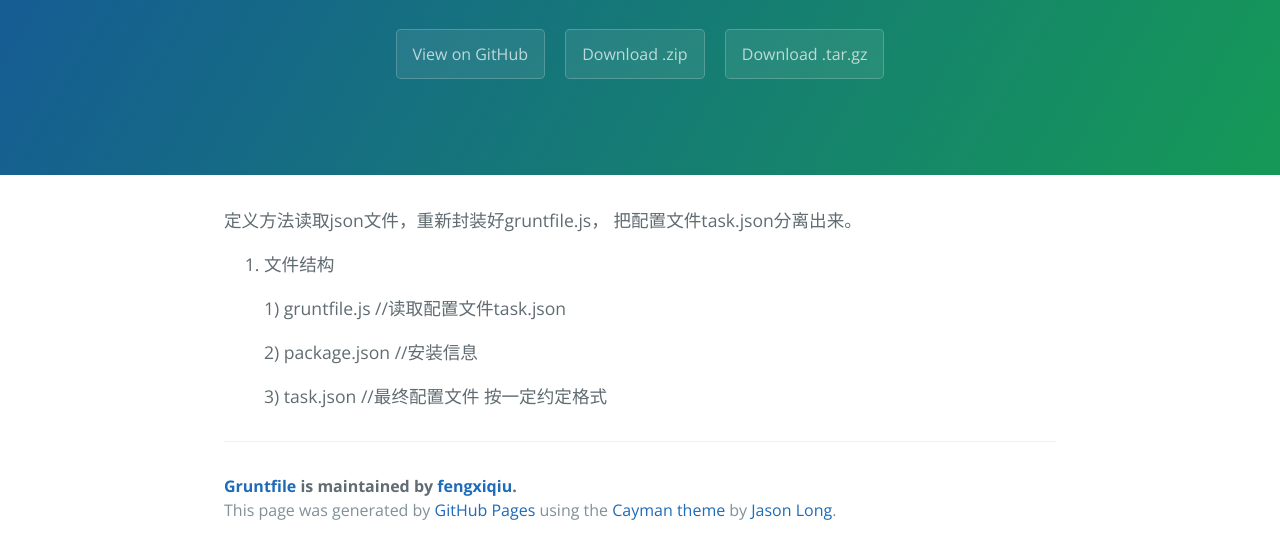
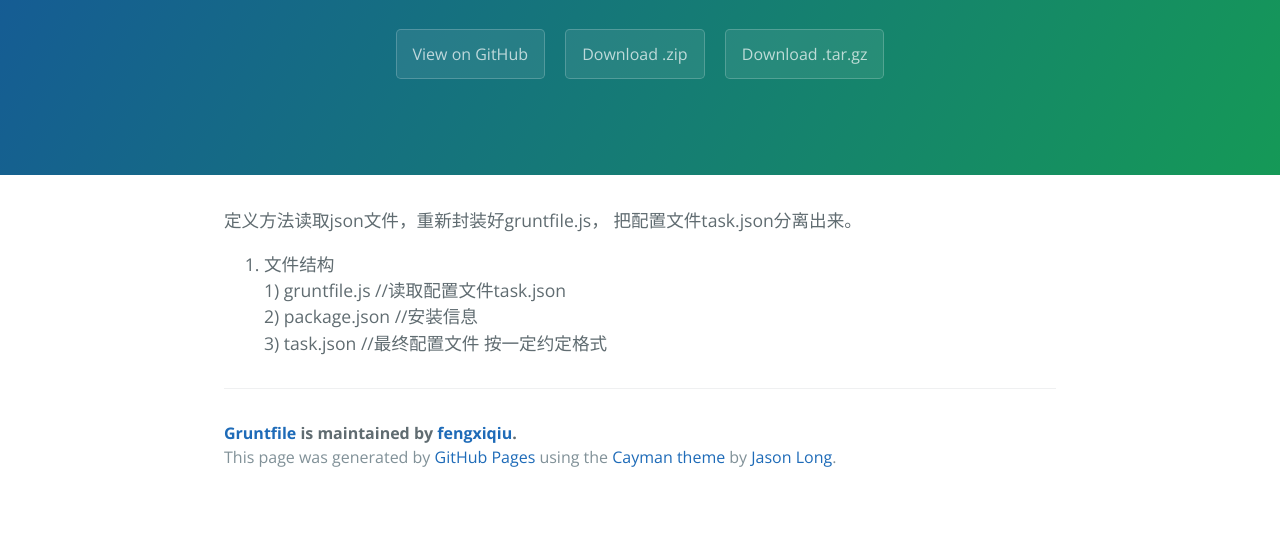
Before and after one commit to fengxiqiu/gruntfile, a website: page index.html in a window 1280 px wide. Shown: the part 208-766 px from the top of the page. Drawn offline with nearby package versions, Linux system fonts and the light colour scheme.

```diff
--- a/index.html
+++ b/index.html
@@ -19,14 +19,13 @@
     </section>
 
     <section class="main-content">
-      <p>定义方法读取json文件，重新封装好gruntfile.js， 把配置文件task.json分离出来。</p>
+      <p>定义方法读取json文件，重新封装好gruntfile.js， 把配置文件task.json分离出来。<br></p>
 
 <ol>
-<li>
-  <p>文件结构</p>
-<p>1) gruntfile.js //读取配置文件task.json</p>
-<p>2) package.json //安装信息</p>
-<p>3) task.json  //最终配置文件 按一定约定格式</p>
+<li>文件结构<br>
+1) gruntfile.js //读取配置文件task.json<br>
+2) package.json //安装信息<br>
+3) task.json  //最终配置文件 按一定约定格式<br>
 </li>
 </ol>
 
--- a/params.json
+++ b/params.json
@@ -1 +1 @@
-{"name":"Gruntfile","tagline":"gruntfile.js, package.json, task.json; reading configuration files(task.json) are generated calls","body":"定义方法读取json文件，重新封装好gruntfile.js， 把配置文件task.json分离出来。\r\n\r\n1. 文件结构\r\n  1) gruntfile.js //读取配置文件task.json\r\n  2) package.json //安装信息\r\n  3) task.json  //最终配置文件 按一定约定格式\r\n\r\n","google":"","note":"Don't delete this file! It's used internally to help with page regeneration."}
+{"name":"Gruntfile","tagline":"gruntfile.js, package.json, task.json; reading configuration files(task.json) are generated calls","body":"定义方法读取json文件，重新封装好gruntfile.js， 把配置文件task.json分离出来。<br/>\r\n\r\n1. 文件结构<br/>\r\n  1) gruntfile.js //读取配置文件task.json<br/>\r\n  2) package.json //安装信息<br/>\r\n  3) task.json  //最终配置文件 按一定约定格式<br/>\r\n\r\n","google":"","note":"Don't delete this file! It's used internally to help with page regeneration."}
```
